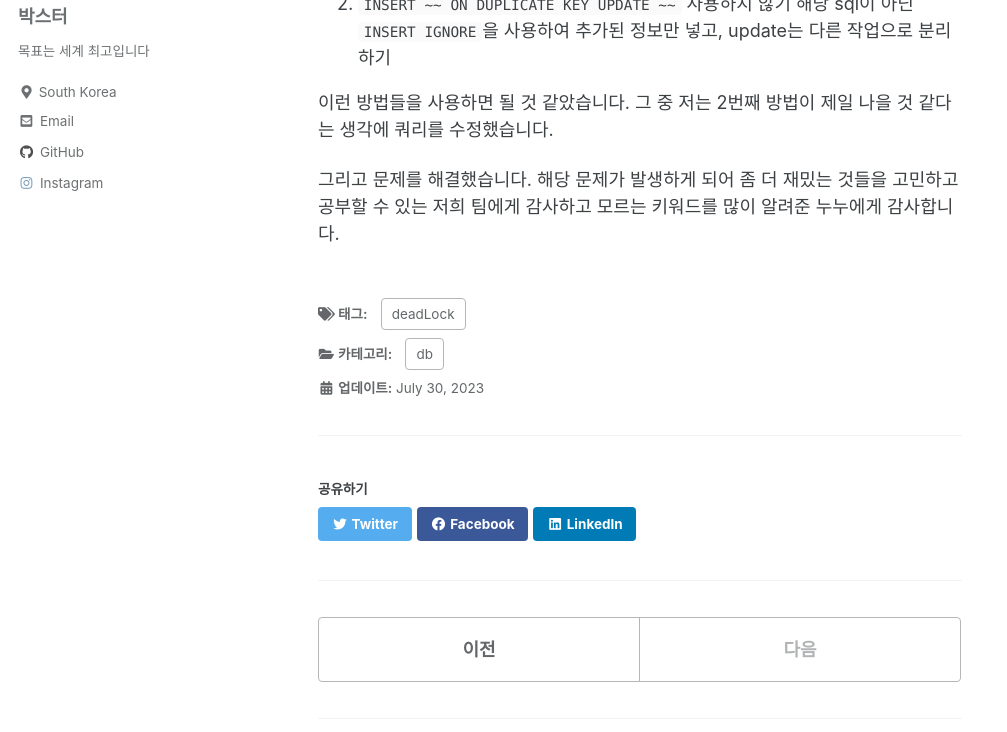
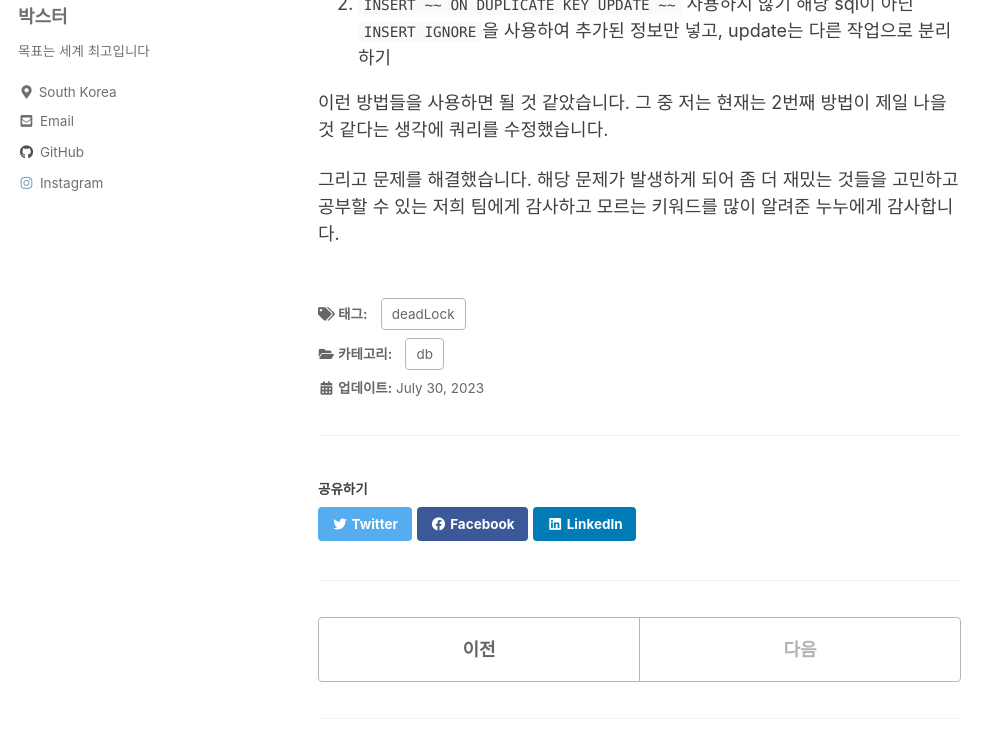
Before and after one commit to drunkenhw/drunkenhw.github.io, a Jekyll site: the page built from _posts/2023-07-30-dead-lock.md, in a window 1280 px wide and 900 px high, scrolled down 4106 px, cut to the strip 168-900 px from the top of the window. Shown: the whole strip, without its empty margins (0-1007 px from the left). Built offline with Jekyll 4.4.1, drawn with Linux system fonts in a browser that asks for light colours; cached includes are drawn as plain includes; comment, search, counter and statistics services are not loaded.

Commit message:
글 추가

```diff
--- a/_posts/2023-07-30-dead-lock.md
+++ b/_posts/2023-07-30-dead-lock.md
@@ -123,6 +123,6 @@ RECORD LockS space id 64 page no 718 n bits 208 index PRIMARY of table `charge`.
 2. `INSERT ~~ ON DUPLICATE KEY UPDATE ~~` 사용하지 않기
 해당 sql이 아닌 `INSERT IGNORE`을 사용하여 추가된 정보만 넣고, update는 다른 작업으로 분리하기
 
-이런 방법들을 사용하면 될 것 같았습니다. 그 중 저는 2번째 방법이 제일 나을 것 같다는 생각에 쿼리를 수정했습니다.
+이런 방법들을 사용하면 될 것 같았습니다. 그 중 저는 현재는 2번째 방법이 제일 나을 것 같다는 생각에 쿼리를 수정했습니다.
 
 그리고 문제를 해결했습니다. 해당 문제가 발생하게 되어 좀 더 재밌는 것들을 고민하고 공부할 수 있는 저희 팀에게 감사하고 모르는 키워드를 많이 알려준 누누에게 감사합니다.
```
